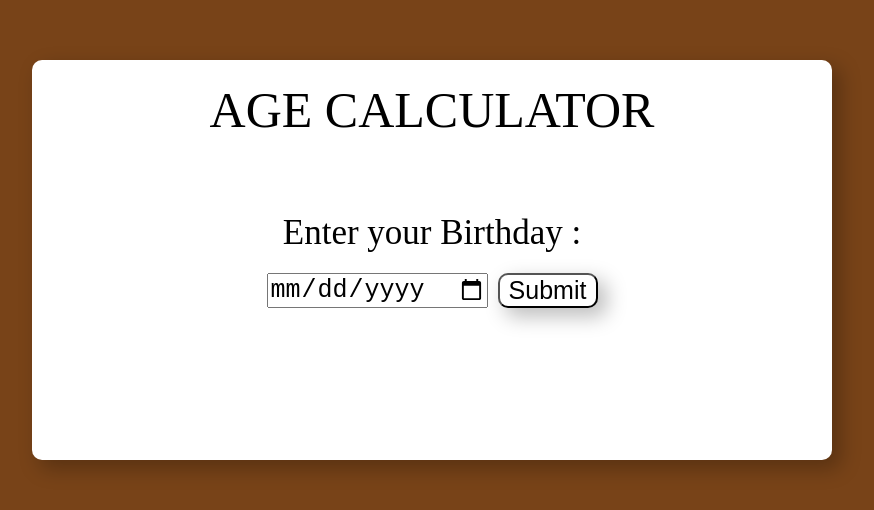
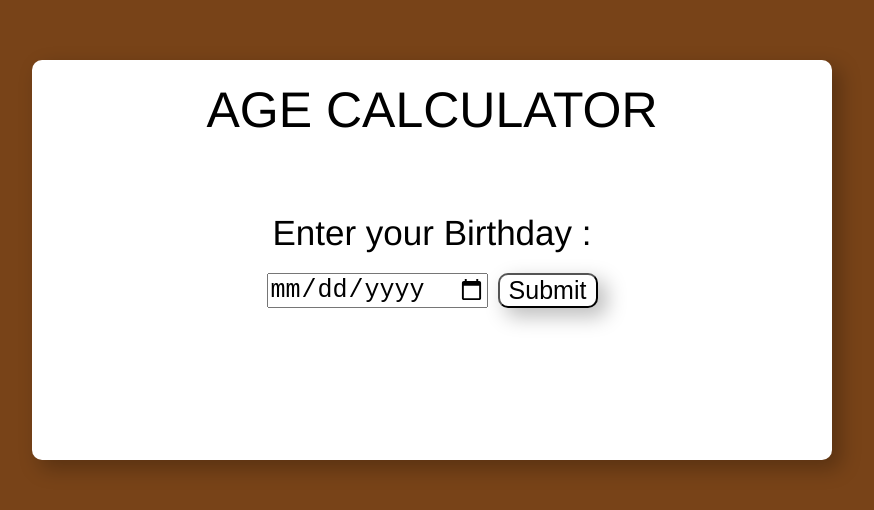
Before and after one commit to IshanHansaka/age_calculator, a React (Create React App) app: page / in a window 1280 px wide. Shown: the part 140-650 px from the top of the page, without its empty margins (208-1082 px from the left). Built offline with nearby package versions, Linux system fonts and the light colour scheme.

Commit message:
chore: change font family

```diff
--- a/src/index.css
+++ b/src/index.css
@@ -2,4 +2,5 @@ body {
   margin: 0;
   padding: 0;
   box-sizing: border-box;
+  font-family: "Inter-Regular", Helvetica;
 }
```
